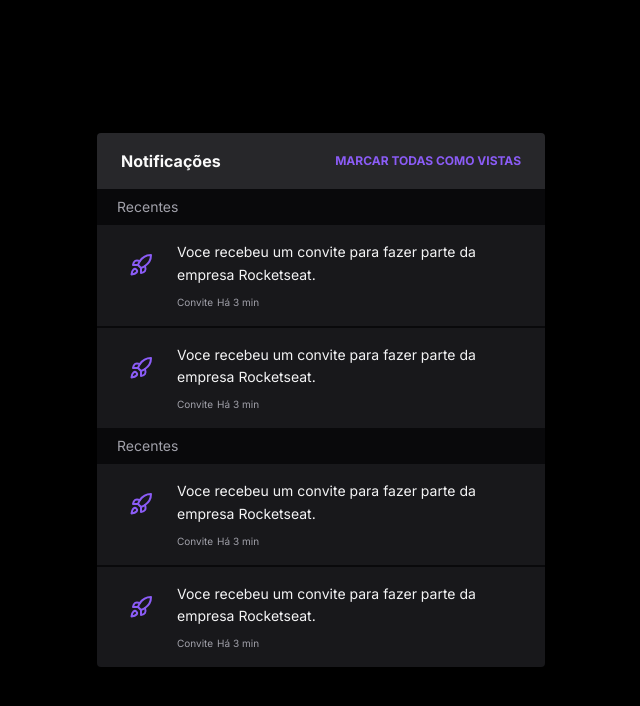
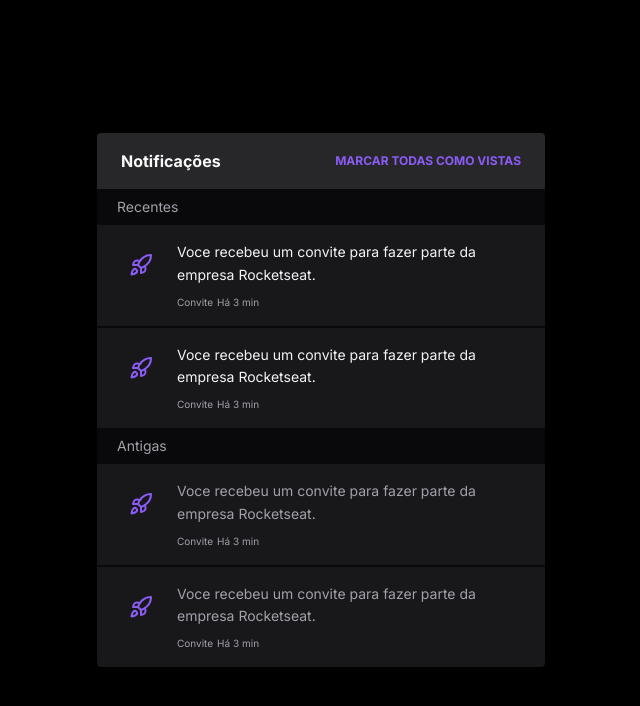
Before and after one commit to AlexMarquesAlves/widget-notification, a Next.js app: page / in a window 1280 px wide. Shown: the top 706 px of the page, without its empty margins (319-959 px from the left). Built offline with nearby package versions, Linux system fonts and the light colour scheme.

Commit message:
refactor: "Change 'Recentes' to 'Antigas' and update text color in recent items section of Widget component"

```diff
--- a/src/components/Widget.tsx
+++ b/src/components/Widget.tsx
@@ -57,7 +57,7 @@ export function Widget({ children }: WidgetProps) {
         {/* Ancient Section */}
         <div className="">
           <div className="bg-zinc-950 px-5 py-2 text-sm text-zinc-400">
-            Recentes
+            Antigas
           </div>
 
           <div className="divide-y-2 divide-zinc-950">
@@ -65,7 +65,7 @@ export function Widget({ children }: WidgetProps) {
             <div className="bg-zinc-900 px-8 py-4 flex items-start gap-6">
               <Rocket className="h-6 w-6 text-violet-500 mt-3" />
               <div className="flex-1 flex flex-col gap-2">
-                <p className="text-sm leading-relaxed text-zinc-100">
+                <p className="text-sm leading-relaxed text-zinc-400">
                   Voce recebeu um convite para fazer parte da empresa
                   Rocketseat.
                 </p>
@@ -79,7 +79,7 @@ export function Widget({ children }: WidgetProps) {
             <div className="bg-zinc-900 px-8 py-4 flex items-start gap-6">
               <Rocket className="h-6 w-6 text-violet-500 mt-3" />
               <div className="flex-1 flex flex-col gap-2">
-                <p className="text-sm leading-relaxed text-zinc-100">
+                <p className="text-sm leading-relaxed text-zinc-400">
                   Voce recebeu um convite para fazer parte da empresa
                   Rocketseat.
                 </p>
```
